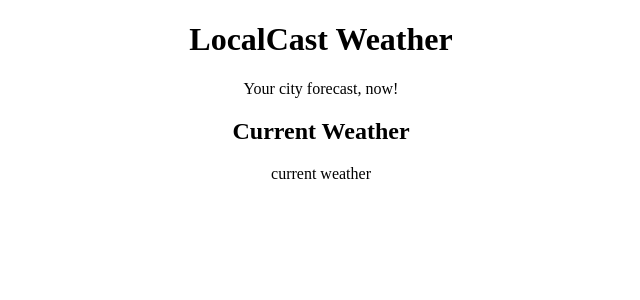
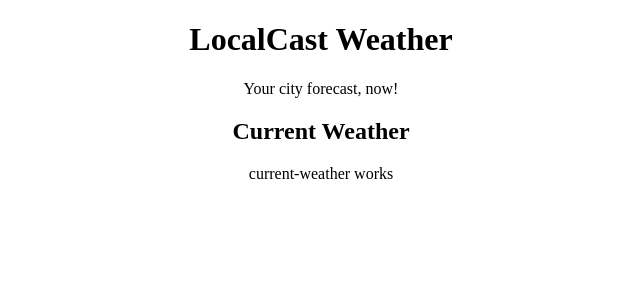
Before and after one commit to helmar81/angular-local-weather, an Angular app: page / in a window 1280 px wide. Shown: the top 300 px of the page, without its empty margins (319-959 px from the left). Built offline with nearby package versions, Linux system fonts and the light colour scheme.

Commit message:
Current weather component.

```diff
--- a/src/app/app.component.html
+++ b/src/app/app.component.html
@@ -2,5 +2,5 @@
   <h1>LocalCast Weather</h1>
   <div>Your city forecast, now!</div>
   <h2>Current Weather</h2>
-  <div>current weather</div>
+  <app-current-weather></app-current-weather>
 </div>
--- a/src/app/current-weather/current-weather.component.ts
+++ b/src/app/current-weather/current-weather.component.ts
@@ -2,8 +2,10 @@ import { Component, OnInit } from '@angular/core';
 
 @Component({
   selector: 'app-current-weather',
-  templateUrl: './current-weather.component.html',
-  styleUrls: ['./current-weather.component.css']
+  template: `
+    <p>current-weather works</p>
+  `,
+  styleUrls: ['']
 })
 export class CurrentWeatherComponent implements OnInit {
 
```
